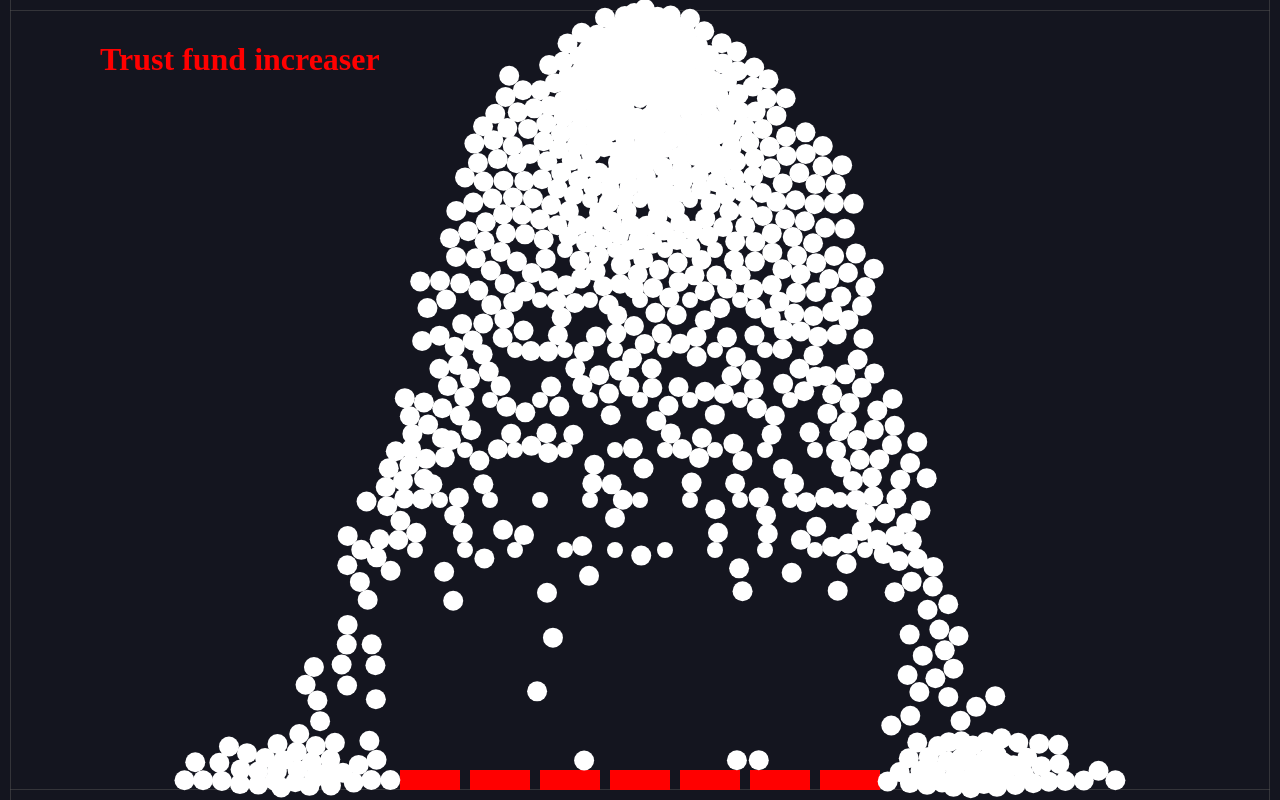
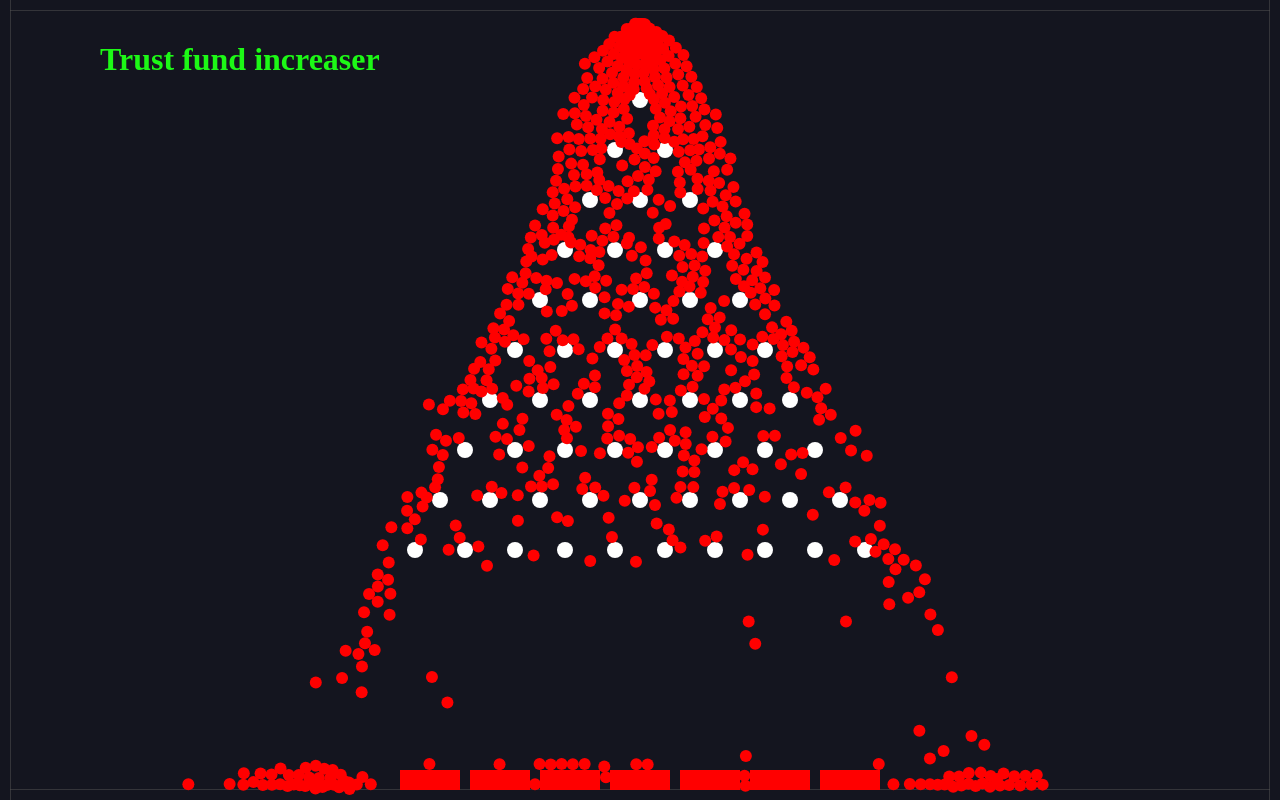
Before and after one commit to sander1222/gruppenr1, a website built with Vite: page angrybirds.html in a window 1280 px wide. Built offline with nearby package versions, Linux system fonts and the light colour scheme; animation ran at ten frames a second.

Commit message:
small change

```diff
--- a/angrymain.js
+++ b/angrymain.js
@@ -79,8 +79,8 @@ document.body.style.backgroundColor = "#1b2b3a";
 
 // // Make the balls drop automatically (uncomment if needed)
 setInterval(() => {
-  const ball = Bodies.circle(centerX, 25, 10, {
-    render: { fillStyle: "white" },
+  const ball = Bodies.circle(centerX, 25, 6, {
+    render: { fillStyle: "red" },
   }); // White balls
   Composite.add(world, ball);
 }, 10);
--- a/angrystyle.css
+++ b/angrystyle.css
@@ -16,5 +16,5 @@ canvas {
   position: absolute;
   top: 20px;
   left: 100px;
-  color: red;
+  color: rgb(29, 248, 22);
 }
```
